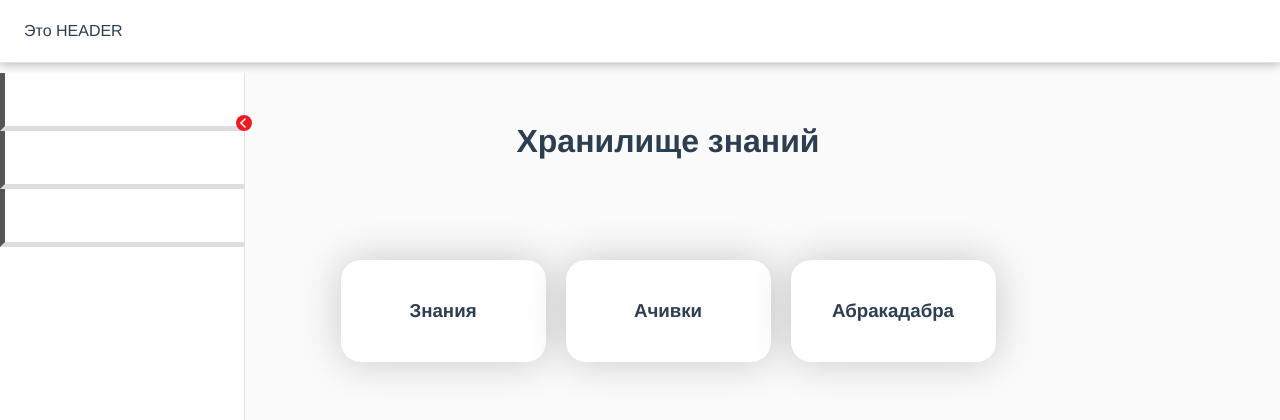
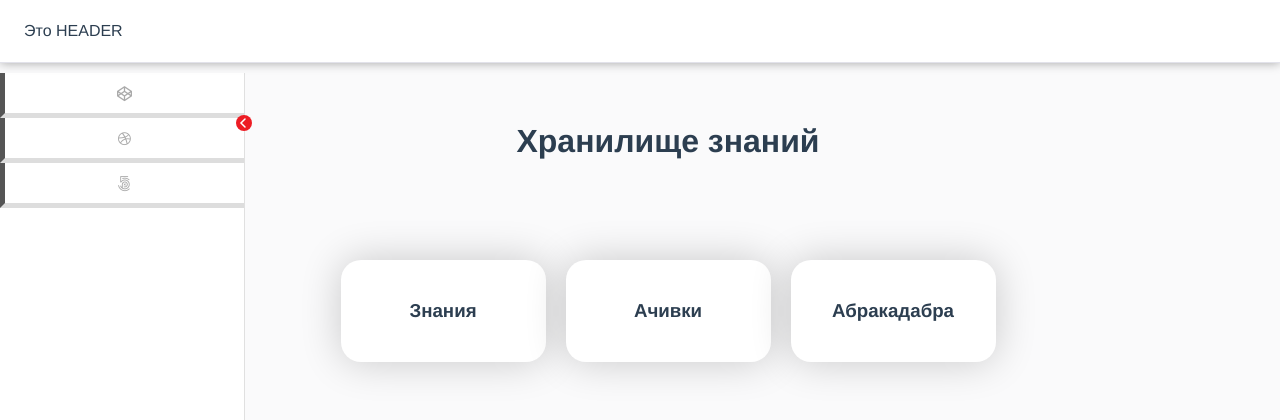
Before and after one commit to VShka/KnowledgeStorage, a Vue app: page / in a window 1280 px wide. Shown: the top 420 px of the page. Built offline with nearby package versions, Linux system fonts and the light colour scheme.

Commit message:
Доработал аккордеон меню

```diff
--- a/src/components/nav-accordeon/nav-accord.scss
+++ b/src/components/nav-accordeon/nav-accord.scss
@@ -1,47 +1,37 @@
 .nav-accordeon {
-  $w: 80px;
-  $h: 500px;
-  width: 100%;
-  height: 290px;
+  $w: 100%;
+  $h: 300px;
+  width: $w;
+  height: $h;
   background: #fff;
   transform: translateZ(0);
   &:hover .nav-accordeon__container {
-    height: 20%;
+    height: 15%;
   }
   .nav-accordeon__container {
-    // position: relative;
-    // float: left;
     width: 100%;
-    height: 20%;
+    height: 15%;
     color: #aaa;
     border-bottom: 5px solid #ddd;
     border-left: 5px solid #555;
-    transition: .5s width;
+    transition: 0.5s height;
     overflow: hidden;
     cursor: pointer;
     &:hover {
-      height: 40%;
+      height: 50%;
       color: #555;
       border-left: 5px solid rgb(206, 4, 4);
     }
     .nav-accordeon__icon_small {
-      // position: absolute;
-      // top: 0;
-      // left: 0;
-      height: ($h/5);
-      line-height: 78px;
       text-align: center;
+      margin: 15px 0;
       font-family: fontawesome;
-      font-size: 24px;
+      font-size: 30px;
     }
     .nav-accordeon__icon_large {
-      // position: absolute;
-      // top: 22px;
-      // left: 100px;
       .nav-accordeon__link-title, .nav-accordeon__link-text {
-        font-size: 16px;
+        font-size: 18px;
         font-weight: 700;
-        white-space: nowrap;
       }
       .nav-accordeon__link-text {
         margin-top: 8px;
@@ -49,20 +39,13 @@
       }
     }
     .nav-accordeon__icon_preview {
-      // position: absolute;
-      // top: 0;
-      // left: 7px;
       font-family: fontawesome;
-      font-size: 12px;
-      line-height: 78px;
+      font-size: 15px;
+      margin-top: 11px;
       transition: .5s opacity;
-      opacity: 0;
     }
     &:hover .nav-accordeon__icon_preview {
       opacity: 0;
     }
   }
-  &:hover .nav-accordeon__icon_preview {
-    opacity: 1;
-  }
 }
```
